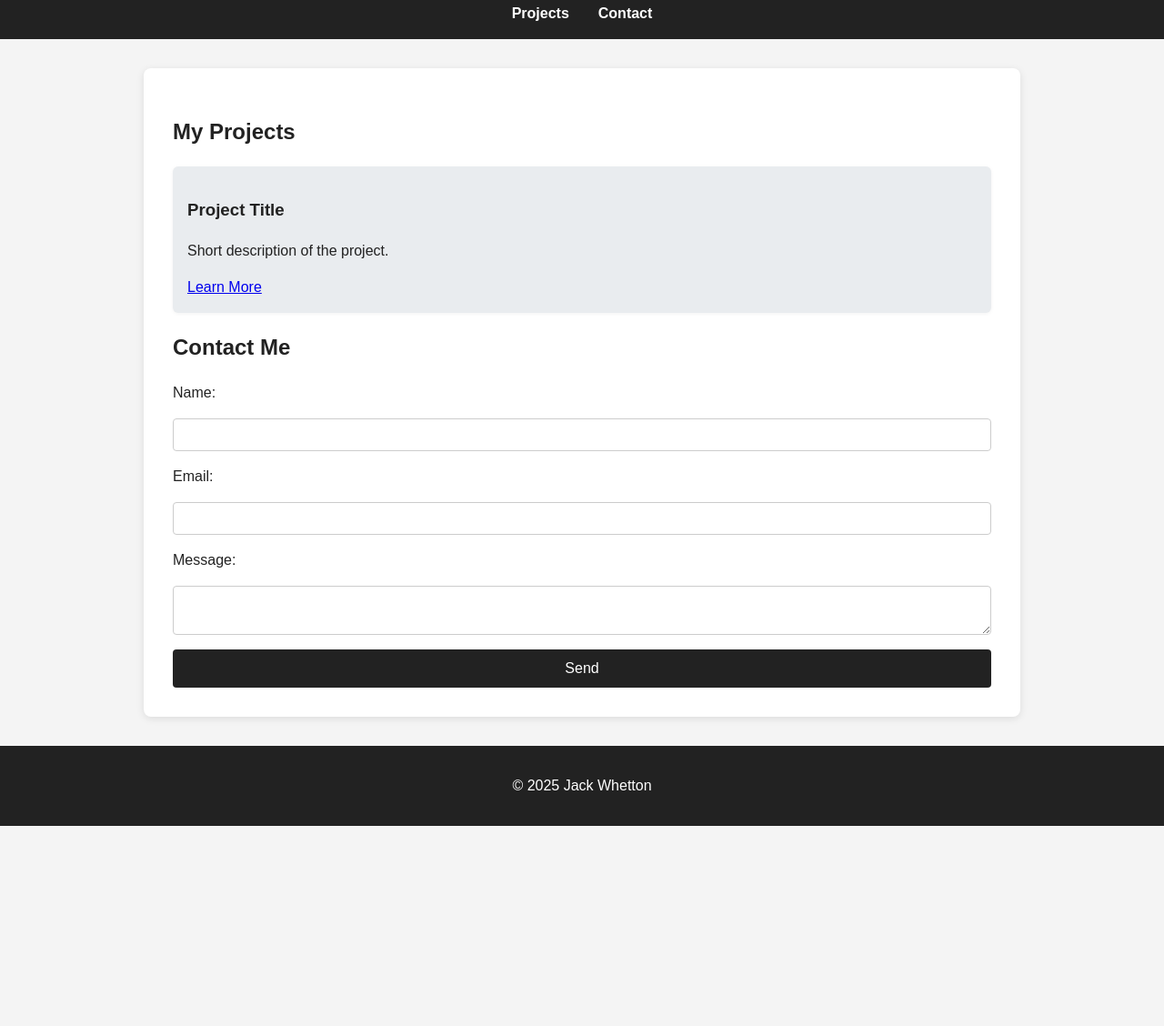
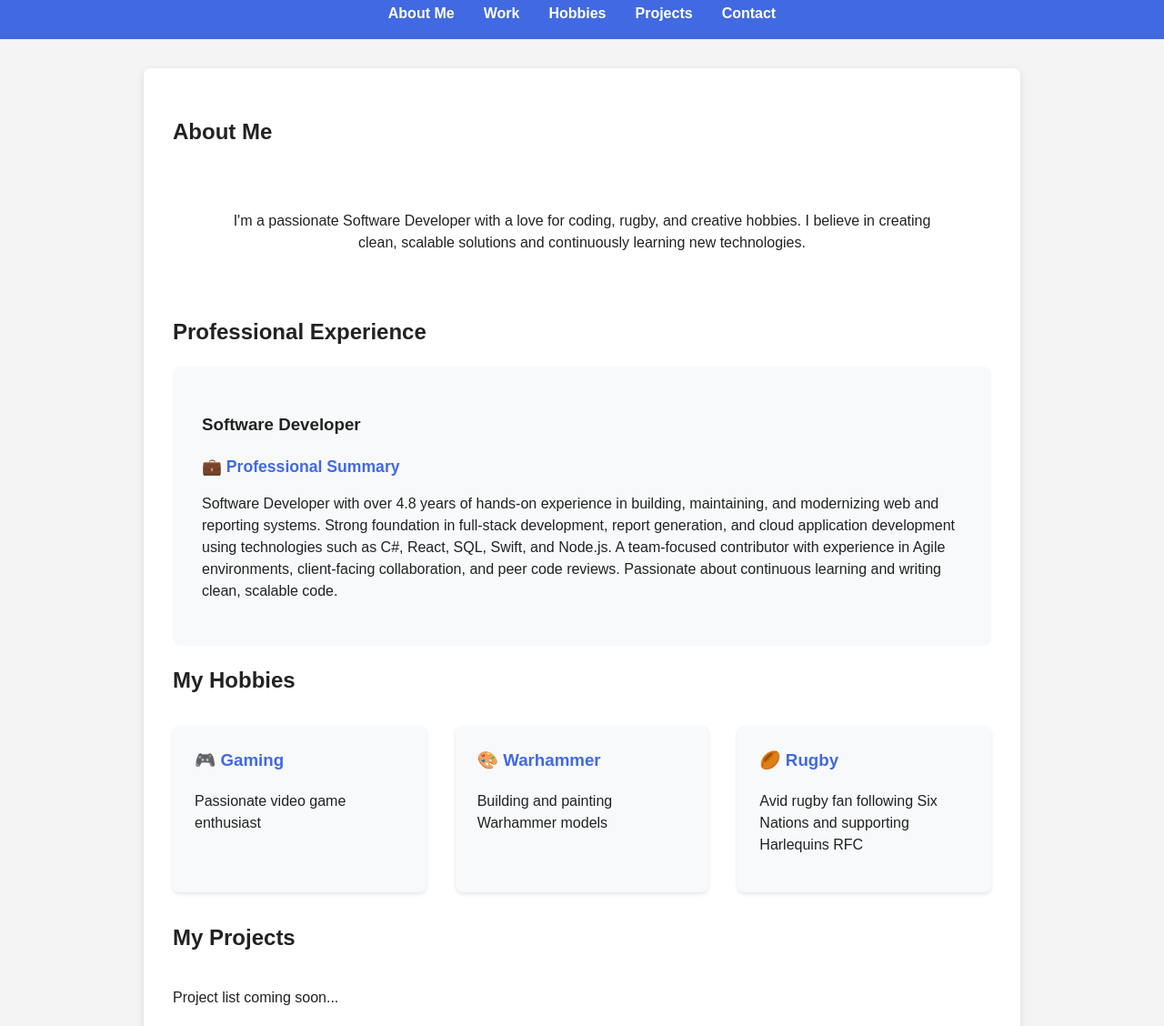
Before and after one commit to JackWhetton/Portfolio-Project, a website built with Vite: page index.html in a window 1280 px wide. Shown: the part 104-1232 px from the top of the page at 91% size. Before the commit the page ends 1012 px from the top, so only its background shows below. Built offline with nearby package versions, Linux system fonts and the light colour scheme.

Commit message:
adding content

```diff
--- a/index.html
+++ b/index.html
@@ -11,20 +11,56 @@
         <h1>Jack Whetton Portfolio</h1>
         <nav>
             <ul>
+                <li><a href="#about">About Me</a></li>
+                <li><a href="#work">Work</a></li>
+                <li><a href="#hobbies">Hobbies</a></li>
                 <li><a href="#projects">Projects</a></li>
                 <li><a href="#contact">Contact</a></li>
             </ul>
         </nav>
     </header>
     <main>
+        <section id="about">
+            <h2>About Me</h2>
+            <div class="about-content">
+                <p>I'm a passionate Software Developer with a love for coding, rugby, and creative hobbies. I believe in creating clean, scalable solutions and continuously learning new technologies.</p>
+            </div>
+        </section>
+
+        <section id="work">
+            <h2>Professional Experience</h2>
+            <div class="work-content">
+                <h3>Software Developer</h3>
+                <div class="experience">
+                    <p class="professional-summary">💼 Professional Summary</p>
+                    <p>Software Developer with over 4.8 years of hands-on experience in building, maintaining, and modernizing web and reporting systems. Strong foundation in full-stack development, report generation, and cloud application development using technologies such as C#, React, SQL, Swift, and Node.js. A team-focused contributor with experience in Agile environments, client-facing collaboration, and peer code reviews. Passionate about continuous learning and writing clean, scalable code.</p>
+                </div>
+            </div>
+        </section>
+
+        <section id="hobbies">
+            <h2>My Hobbies</h2>
+            <div class="hobbies-grid">
+                <div class="hobby-card">
+                    <h3>🎮 Gaming</h3>
+                    <p>Passionate video game enthusiast</p>
+                </div>
+                <div class="hobby-card">
+                    <h3>🎨 Warhammer</h3>
+                    <p>Building and painting Warhammer models</p>
+                </div>
+                <div class="hobby-card">
+                    <h3>🏉 Rugby</h3>
+                    <p>Avid rugby fan following Six Nations and supporting Harlequins RFC</p>
+                </div>
+            </div>
+        </section>
+
         <section id="projects">
             <h2>My Projects</h2>
             <div class="project-list">
-                <div class="project">
-                    <h3>Project Title</h3>
-                    <p>Short description of the project.</p>
-                    <a href="#">Learn More</a>
-                </div>
+                <!-- Project cards will go here once you provide the URLs -->
+                <p class="project-placeholder">Project list coming soon...</p>
             </div>
         </section>
         <section id="contact">
--- a/style.css
+++ b/style.css
@@ -12,7 +12,7 @@ body {
 }
 
 header {
-  background: #222;
+  background: #4169E1;
   color: #fff;
   padding: 1rem 0;
   text-align: center;
@@ -42,6 +42,51 @@ main {
   box-shadow: 0 2px 8px rgba(0,0,0,0.1);
 }
 
+.about-content {
+  text-align: center;
+  max-width: 800px;
+  margin: 0 auto;
+  padding: 2rem 0;
+}
+
+.work-content {
+  background: #f8f9fa;
+  padding: 2rem;
+  border-radius: 8px;
+  margin: 1rem 0;
+}
+
+.professional-summary {
+  color: #4169E1;
+  font-weight: bold;
+  font-size: 1.1em;
+  margin-bottom: 1rem;
+}
+
+.hobbies-grid {
+  display: grid;
+  grid-template-columns: repeat(auto-fit, minmax(250px, 1fr));
+  gap: 2rem;
+  margin: 2rem 0;
+}
+
+.hobby-card {
+  background: #f8f9fa;
+  padding: 1.5rem;
+  border-radius: 8px;
+  box-shadow: 0 2px 4px rgba(0,0,0,0.1);
+  transition: transform 0.2s;
+}
+
+.hobby-card:hover {
+  transform: translateY(-5px);
+}
+
+.hobby-card h3 {
+  color: #4169E1;
+  margin-top: 0;
+}
+
 .project-list {
   display: grid;
   grid-template-columns: repeat(auto-fit, minmax(250px, 1fr));
@@ -49,10 +94,15 @@ main {
 }
 
 .project {
-  background: #e9ecef;
-  padding: 1rem;
-  border-radius: 6px;
-  box-shadow: 0 1px 4px rgba(0,0,0,0.05);
+  background: #f8f9fa;
+  padding: 1.5rem;
+  border-radius: 8px;
+  box-shadow: 0 2px 4px rgba(0,0,0,0.1);
+  transition: transform 0.2s;
+}
+
+.project:hover {
+  transform: translateY(-5px);
 }
 
 form {
@@ -70,7 +120,7 @@ input, textarea {
 }
 
 button {
-  background: #222;
+  background: #4169E1;
   color: #fff;
   border: none;
   padding: 0.75rem 1.5rem;
@@ -81,13 +131,13 @@ button {
 }
 
 button:hover {
-  background: #444;
+  background: #2850BE;
 }
 
 footer {
   text-align: center;
   padding: 1rem 0;
-  background: #222;
+  background: #4169E1;
   color: #fff;
   margin-top: 2rem;
 }
```
